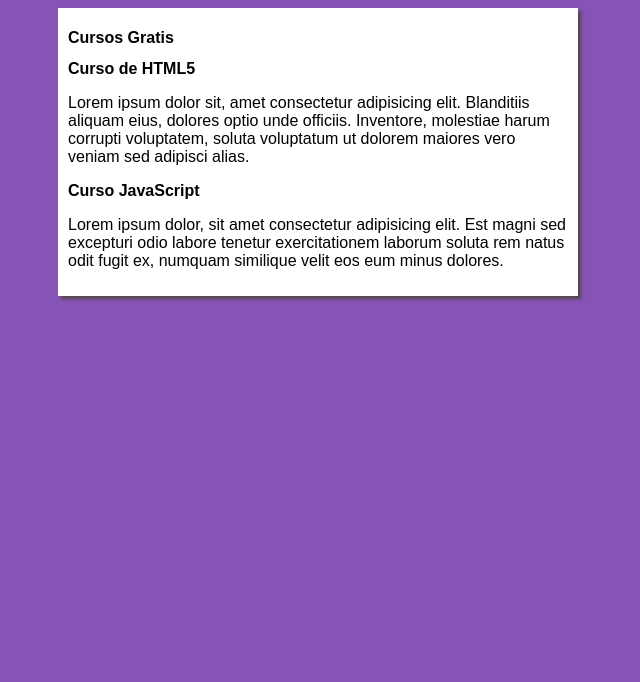
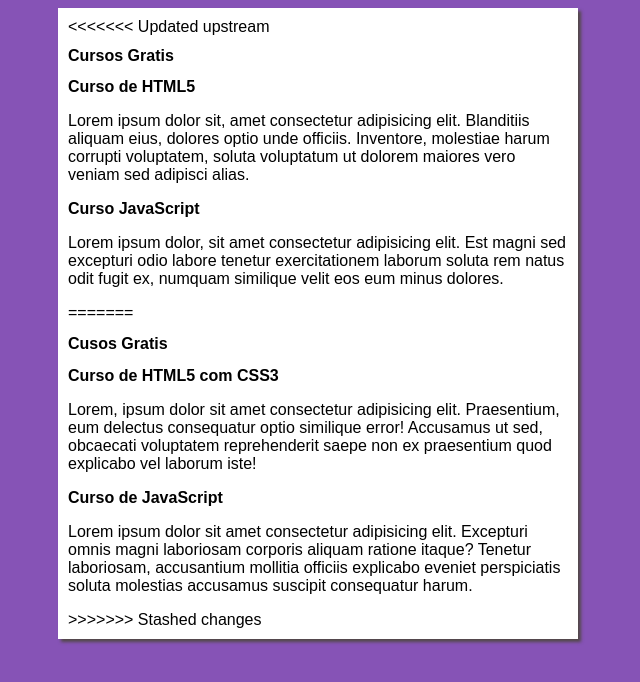
Before and after one commit to IsabelaOliver/Projeto-Site, a plain HTML site: page index.html in a window 1280 px wide. Shown: the whole page, without its empty margins (322-962 px from the left). Drawn offline with Linux system fonts and the light colour scheme.

Commit message:
Alterando 2
Seguimos alterando

```diff
--- a/index.html
+++ b/index.html
@@ -13,6 +13,7 @@
     </div>
     <main>
         <header>
+<<<<<<< Updated upstream
             <h1>Cursos Gratis</h1>
 
         </header>
@@ -28,6 +29,22 @@
              Est magni sed excepturi odio labore tenetur exercitationem laborum soluta
              rem natus odit fugit ex,
              numquam similique velit eos eum minus dolores.</p>
+=======
+            <h1>Cusos Gratis</h1>
+
+        </header>
+        <article>
+            <h2>Curso de HTML5 com CSS3</h2>
+            <p>Lorem, ipsum dolor sit amet consectetur adipisicing elit. Praesentium, eum delectus consequatur optio similique error!
+             Accusamus ut sed, obcaecati voluptatem reprehenderit saepe non ex praesentium
+             quod explicabo vel laborum iste!</p>
+        </article>
+        <article>
+            <h2>Curso de JavaScript</h2>
+            <p>Lorem ipsum dolor sit amet consectetur adipisicing elit. Excepturi omnis magni laboriosam corporis aliquam ratione itaque? Tenetur laboriosam, accusantium mollitia
+             officiis explicabo eveniet perspiciatis
+             soluta molestias accusamus suscipit consequatur harum.</p>
+>>>>>>> Stashed changes
         </article>
     </main>
 </body>
```
